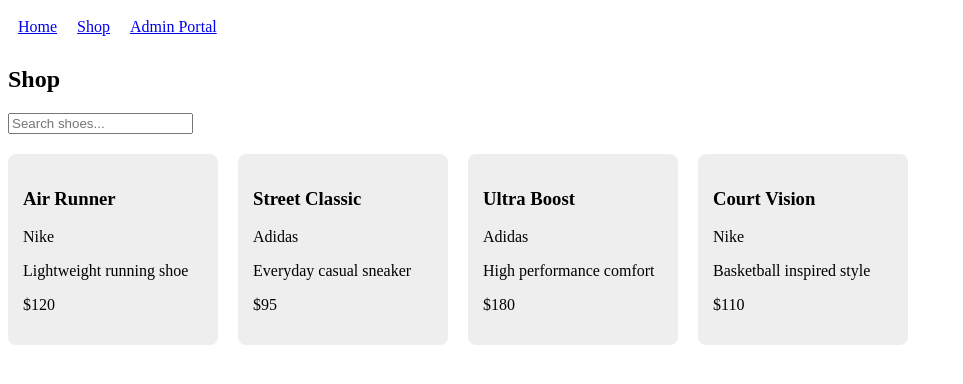
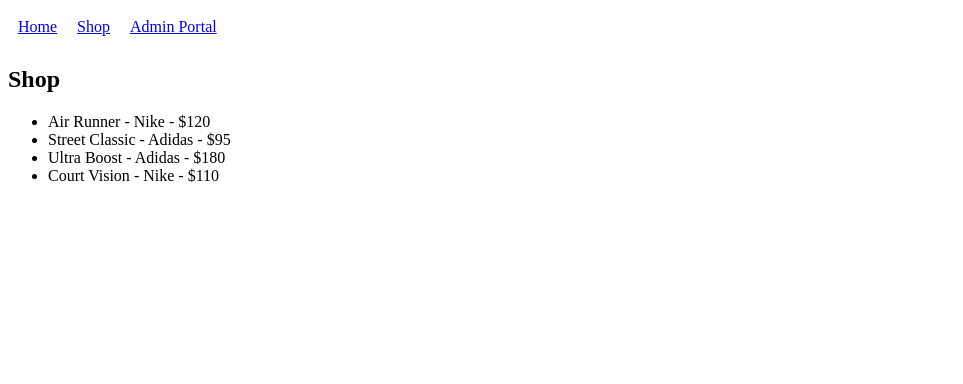
Before and after one commit to trystonproffit-jpg/React-Based-Personal-Project-Showcase-App, a React (Vite) app in the folder shoes-for-yous/: page /shop in a window 1280 px wide. Shown: the top 384 px of the page, without its empty margins (0-963 px from the left). Built offline with nearby package versions, Linux system fonts and the light colour scheme; data requests are answered from the project's data file.

Commit message:
Finished up functionality on to styling

```diff
--- a/shoes-for-yous/db.json
+++ b/shoes-for-yous/db.json
@@ -1,4 +1,32 @@
 {
-  "products": [],
-  "$schema": "./node_modules/json-server/schema.json"
+  "products": [
+    {
+      "id": 1,
+      "name": "Air Runner",
+      "brand": "Nike",
+      "description": "Lightweight running shoe",
+      "price": 120
+    },
+    {
+      "id": 2,
+      "name": "Street Classic",
+      "brand": "Adidas",
+      "description": "Everyday casual sneaker",
+      "price": 95
+    },
+    {
+      "id": 3,
+      "name": "Ultra Boost",
+      "brand": "Adidas",
+      "description": "High performance comfort",
+      "price": 180
+    },
+    {
+      "id": 4,
+      "name": "Court Vision",
+      "brand": "Nike",
+      "description": "Basketball inspired style",
+      "price": 110
+    }
+  ]
 }
--- a/shoes-for-yous/package.json
+++ b/shoes-for-yous/package.json
@@ -12,6 +12,10 @@
     "server": "json-server --watch db.json --port 5000"
   },
   "dependencies": {
+    "@emotion/react": "^11.14.0",
+    "@emotion/styled": "^11.14.1",
+    "@mui/icons-material": "^7.3.9",
+    "@mui/material": "^7.3.9",
     "react": "^19.2.0",
     "react-dom": "^19.2.0",
     "react-router-dom": "^7.13.1"
--- a/shoes-for-yous/src/App.jsx
+++ b/shoes-for-yous/src/App.jsx
@@ -1,20 +1,41 @@
 import { BrowserRouter as Router, Routes, Route } from "react-router-dom";
-import { useState } from "react";
+import { useEffect, useState } from "react";
 
-import Navbar from "./components/Navbar"
+import Navbar from "./components/Navbar";
 import Home from "./pages/Home";
 import Shop from "./pages/Shop";
 import Admin from "./pages/Admin";
 
-import { products as initialProducts } from "./data/products";
+const API_URL = "http://localhost:5000/products";
 
 function App() {
-  const [products, setProducts] = useState(initialProducts);
+  const [products, setProducts] = useState([]);
+  const [loading, setLoading] = useState(true);
+  const [error, setError] = useState(null);
+
+  // Fetch products from backend
+  useEffect(() => {
+    const fetchProducts = async () => {
+      try {
+        const res = await fetch(API_URL);
+        const data = await res.json();
+        setProducts(data);
+      } catch (err) {
+        setError(err.message);
+      } finally {
+        setLoading(false);
+      }
+    };
+
+    fetchProducts();
+  }, []);
+
+  if (loading) return <p>Loading products...</p>;
+  if (error) return <p>Error: {error}</p>;
 
   return (
     <Router>
       <Navbar />
-
       <Routes>
         <Route path="/" element={<Home />} />
         <Route path="/shop" element={<Shop products={products} />} />
--- a/shoes-for-yous/src/pages/Admin.jsx
+++ b/shoes-for-yous/src/pages/Admin.jsx
@@ -8,130 +8,65 @@
 
   const API_URL = "http://localhost:5000/products";
 
-  // Add New Product
   const handleSubmit = async (e) => {
     e.preventDefault();
     if (!name || !brand || !description || !price) return;
 
     const newProduct = { name, brand, description, price: Number(price) };
 
-    try {
     const res = await fetch(API_URL, {
       method: "POST",
       headers: { "Content-Type": "application/json" },
       body: JSON.stringify(newProduct),
     });
+
     const savedProduct = await res.json();
-
-      // Update App-level products state
     setProducts([...products, savedProduct]);
 
     setName("");
     setBrand("");
     setDescription("");
     setPrice("");
-    } catch (err) {
-      console.error("Error adding product:", err);
-    }
   };
 
-  // Update Product
   const handleProductChange = async (id, key, value) => {
     const newValue = key === "price" ? Number(value) : value;
 
-    try {
     const res = await fetch(`${API_URL}/${id}`, {
       method: "PATCH",
       headers: { "Content-Type": "application/json" },
       body: JSON.stringify({ [key]: newValue }),
     });
+
     const updatedProduct = await res.json();
-
-      // Update App-level products state
     setProducts(products.map((p) => (p.id === id ? updatedProduct : p)));
-    } catch (err) {
-      console.error("Error updating product:", err);
-    }
   };
 
-  // Delete a Product
   const handleDelete = async (id) => {
-    try {
     await fetch(`${API_URL}/${id}`, { method: "DELETE" });
-
-      // Update App-level products state
     setProducts(products.filter((p) => p.id !== id));
-    } catch (err) {
-      console.error("Error deleting product:", err);
-    }
   };
 
   return (
     <div style={{ padding: "1rem" }}>
       <h2>Admin Portal</h2>
 
-      {/* Add Product Form */}
       <form onSubmit={handleSubmit} style={{ marginBottom: "2rem" }}>
-        <input
-          type="text"
-          placeholder="Shoe Name"
-          value={name}
-          onChange={(e) => setName(e.target.value)}
-        />
-        <input
-          type="text"
-          placeholder="Brand"
-          value={brand}
-          onChange={(e) => setBrand(e.target.value)}
-        />
-        <input
-          type="text"
-          placeholder="Description"
-          value={description}
-          onChange={(e) => setDescription(e.target.value)}
-        />
-        <input
-          type="number"
-          placeholder="Price"
-          value={price}
-          onChange={(e) => setPrice(e.target.value)}
-        />
+        <input type="text" placeholder="Shoe Name" value={name} onChange={(e) => setName(e.target.value)} />
+        <input type="text" placeholder="Brand" value={brand} onChange={(e) => setBrand(e.target.value)} />
+        <input type="text" placeholder="Description" value={description} onChange={(e) => setDescription(e.target.value)} />
+        <input type="number" placeholder="Price" value={price} onChange={(e) => setPrice(e.target.value)} />
         <button type="submit">Add Shoe</button>
       </form>
 
-      {/* Editable Products List */}
       <h3>Current Products</h3>
       <ul>
         {products.map((product) => (
           <li key={product.id} style={{ marginBottom: "1rem" }}>
-            <input
-              type="text"
-              value={product.name}
-              onChange={(e) =>
-                handleProductChange(product.id, "name", e.target.value)
-              }
-            />
-            <input
-              type="text"
-              value={product.brand}
-              onChange={(e) =>
-                handleProductChange(product.id, "brand", e.target.value)
-              }
-            />
-            <input
-              type="text"
-              value={product.description}
-              onChange={(e) =>
-                handleProductChange(product.id, "description", e.target.value)
-              }
-            />
-            <input
-              type="number"
-              value={product.price}
-              onChange={(e) =>
-                handleProductChange(product.id, "price", e.target.value)
-              }
-            />
+            <input type="text" value={product.name} onChange={(e) => handleProductChange(product.id, "name", e.target.value)} />
+            <input type="text" value={product.brand} onChange={(e) => handleProductChange(product.id, "brand", e.target.value)} />
+            <input type="text" value={product.description} onChange={(e) => handleProductChange(product.id, "description", e.target.value)} />
+            <input type="number" value={product.price} onChange={(e) => handleProductChange(product.id, "price", e.target.value)} />
             <button onClick={() => handleDelete(product.id)}>Delete</button>
           </li>
         ))}
--- a/shoes-for-yous/src/pages/Shop.jsx
+++ b/shoes-for-yous/src/pages/Shop.jsx
@@ -1,37 +1,14 @@
-import { useState } from "react";
-import ProductCard from "../components/ProductCard";
-
 function Shop({ products }) {
-    const [search, setSearch] = useState("");
-
-    const filteredProducts = products.filter((product) =>
-        product.name.toLowerCase().includes(search.toLowerCase()) ||
-        product.brand.toLowerCase().includes(search.toLowerCase())
-    );
-
   return (
     <div>
       <h2>Shop</h2>
-
-            <input
-                type="text"
-                placeholder="Search shoes..."
-                value={search}
-                onChange={(e) => setSearch(e.target.value)}
-            />
-
-            <div
-                style={{
-                    display: "flex",
-                    flexWrap: "wrap",
-                    gap: "20px",
-                    marginTop: "20px"
-                }}
-            >
-                {filteredProducts.map((product) => (
-                    <ProductCard key={product.id} product={product} />
+      <ul>
+        {products.map((p) => (
+          <li key={p.id}>
+            {p.name} - {p.brand} - ${p.price}
+          </li>
         ))}
-            </div>
+      </ul>
     </div>
   );
 }
```
Also changed, not shown: shoes-for-yous/src/hooks/useProducts.js (renamed from shoes-for-yous/src/useProducts.js), 1 other file (tests, documents, lock files or other folders). Lines whose indentation alone changed are shown as unchanged.
